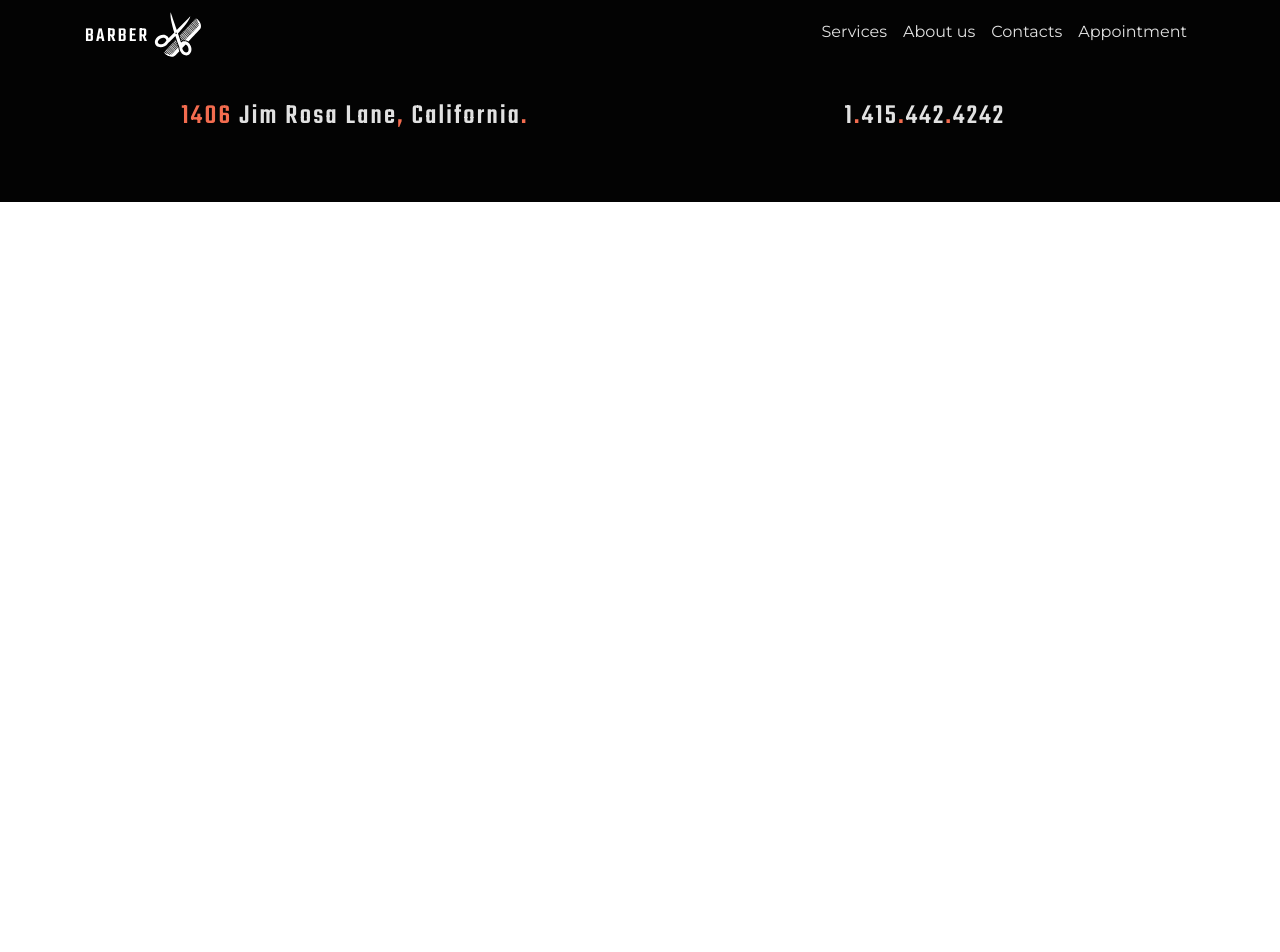
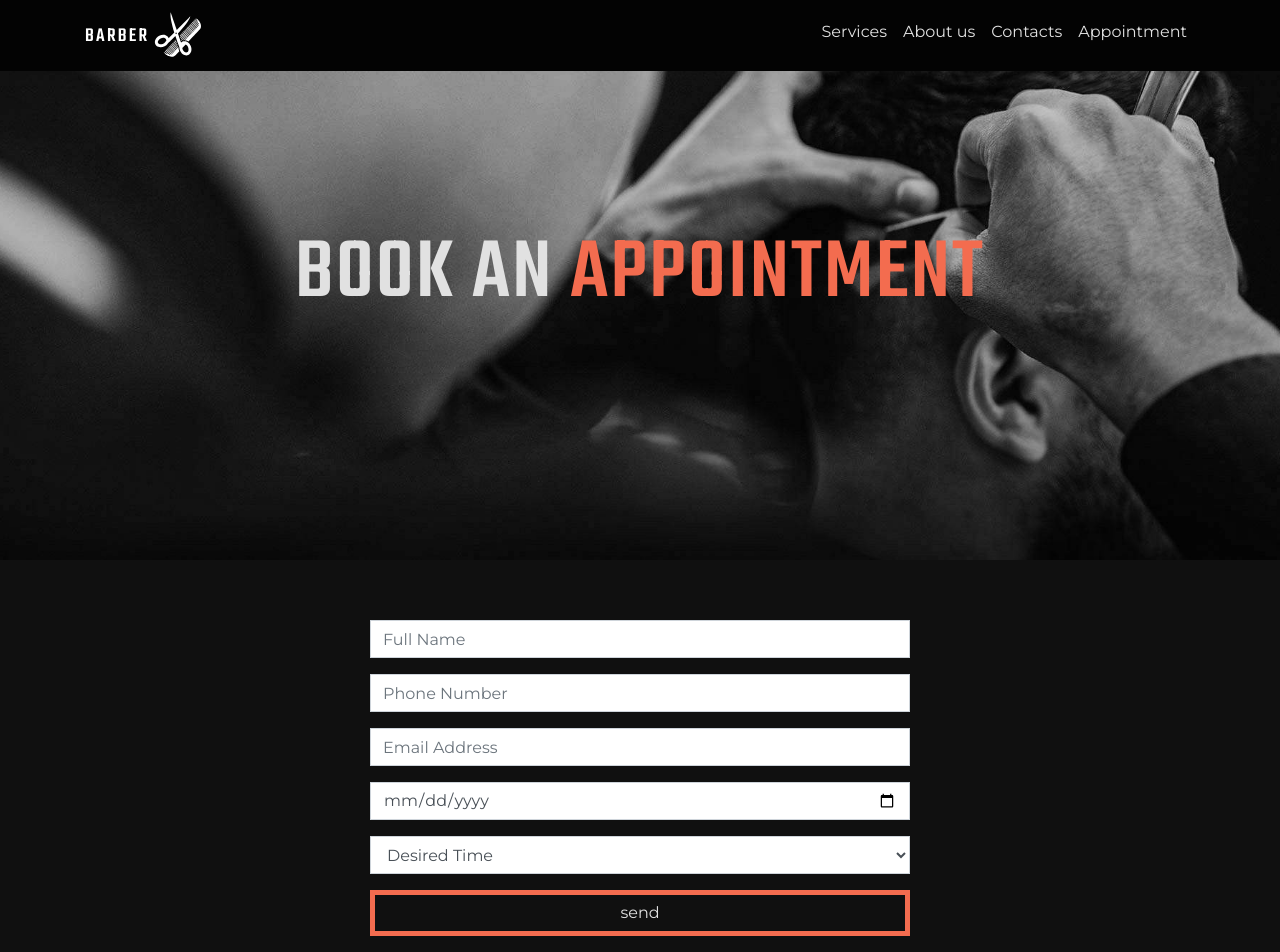
Before and after one commit to 3l3ali/BarberX, an Angular app: page /appointments in a window 1280 px wide. Shown: the top 952 px of the page. Before the commit the page ends 800 px from the top, so only its background shows below. Built offline with nearby package versions, Linux system fonts and the light colour scheme.

Commit message:
appointment page

```diff
--- a/src/app/appointments/appointments.component.html
+++ b/src/app/appointments/appointments.component.html
@@ -1 +1,39 @@
-<p>appointments works!</p>
+<div id="appointments-bg-wrapper" class="text-center">
+    <h1>BOOK AN <span>APPOINTMENT</span></h1>
+</div>
+
+<div class="appointments-form-wrapper">
+    <div class="container">
+        <div class="row">
+            <div class="col-12 col-md-6 offset-md-3">
+                <form action="">
+                    <div class="form-group">
+                        <input type="text" class="form-control" placeholder="Full Name">
+                    </div>
+                    <div class="form-group">
+                        <input type="text" class="form-control" placeholder="Phone Number">
+                    </div>
+                    <div class="form-group">
+                        <input type="email" class="form-control" placeholder="Email Address">
+                    </div>
+                    <div class="form-group">
+                        <input type="date" class="form-control" placeholder="Date">
+                    </div>
+                    <div class="form-group">
+                        <select class="form-control">
+                            <option disabled selected>Desired Time</option>
+                            <option>12:00pm</option>
+                            <option>02:00pm</option>
+                            <option>04:00pm</option>
+                            <option>06:00pm</option>
+                            <option>08:00pm</option>
+                        </select>
+                    </div>
+                    <div class="form-group">
+                        <input class="form-control appointment-btn" type="submit" value="send"/>
+                    </div>
+                </form>
+            </div>
+        </div>
+    </div>
+</div>
--- a/src/app/appointments/appointments.component.scss
+++ b/src/app/appointments/appointments.component.scss
@@ -0,0 +1,79 @@
+@import '../../variables';
+
+#appointments-bg-wrapper{
+    height: 70vh;
+    background-image: url('../../assets/our-services/services-background.jpg');
+    background-size: cover;
+    background-repeat: no-repeat;
+    background-position: center;
+    display: flex;
+    justify-content: center;
+    align-items: center;
+    h1 {
+        font-family: 'Teko', sans-serif;
+        letter-spacing: 2.25px;
+        font-size: 5.5em;
+        color: $light-white;
+
+        span {
+            color: $barber-orange;
+        }
+    }
+}
+
+.appointments-form-wrapper{
+    background-color: $light-dark;
+    form {
+        padding: 60px 0;
+        input {
+            border-radius: 0;
+        }
+        select {
+            border-radius: 0;
+        }
+    }
+    .appointment-btn {
+        background-color: transparent;
+        border: 5px solid $barber-orange;
+        color: $light-white;
+        padding-bottom: 30px;
+        &:hover {
+            background-color: $barber-orange;
+        }
+    }
+}
+
+
+/*ipads*/
+@media only screen
+and (min-device-width : 768px)
+and (max-device-width : 1024px){
+
+}
+
+/*phones like iphone 11*/
+@media (max-width: 540px) {
+    #appointments-bg-wrapper{
+        h1 {
+            font-size: $iphone11-h1;
+        }
+    }
+}
+
+/*phones like iphone 6*/
+@media (max-width: 375px) {
+    #appointments-bg-wrapper{
+        h1 {
+            font-size: $iphone6-h1;
+        }
+    }
+}
+
+/*small phones like iphone 5*/
+@media (max-width: 350px) {
+    #appointments-bg-wrapper{
+        h1 {
+            font-size: $iphone5-h1;
+        }
+    }
+}
```
